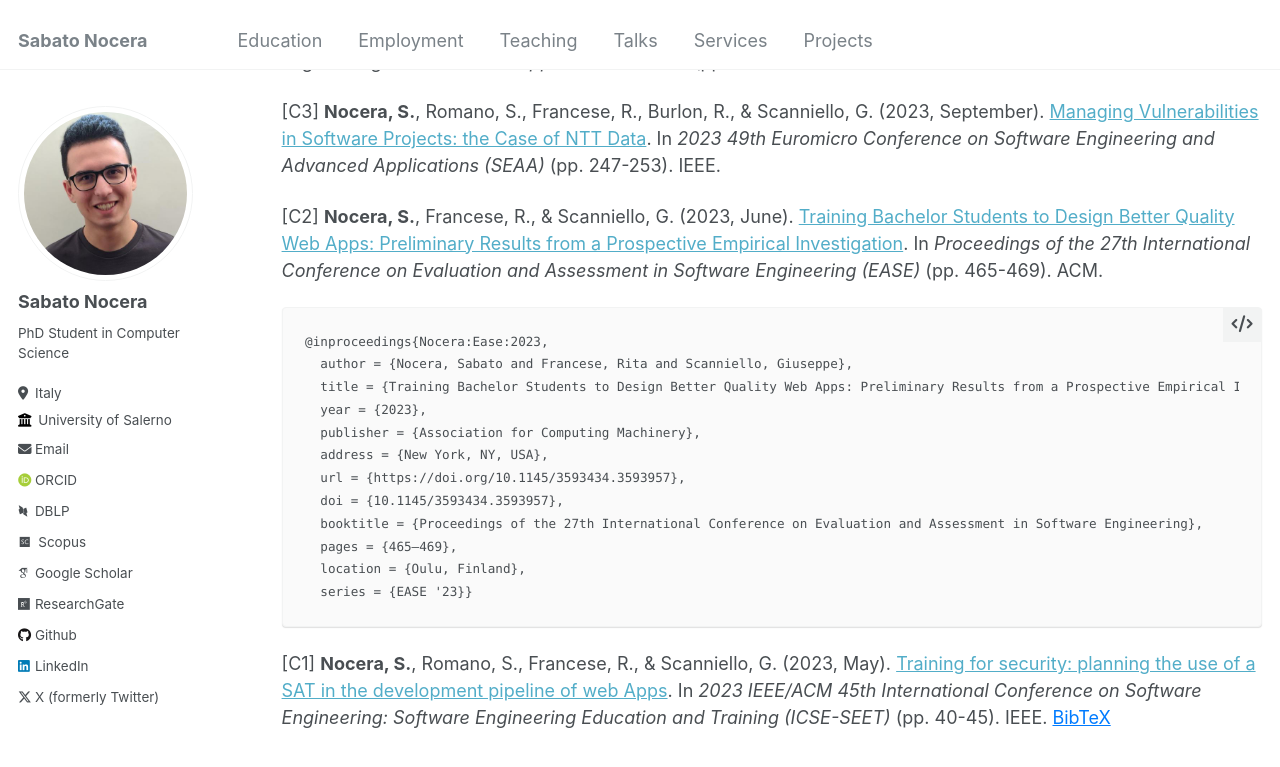
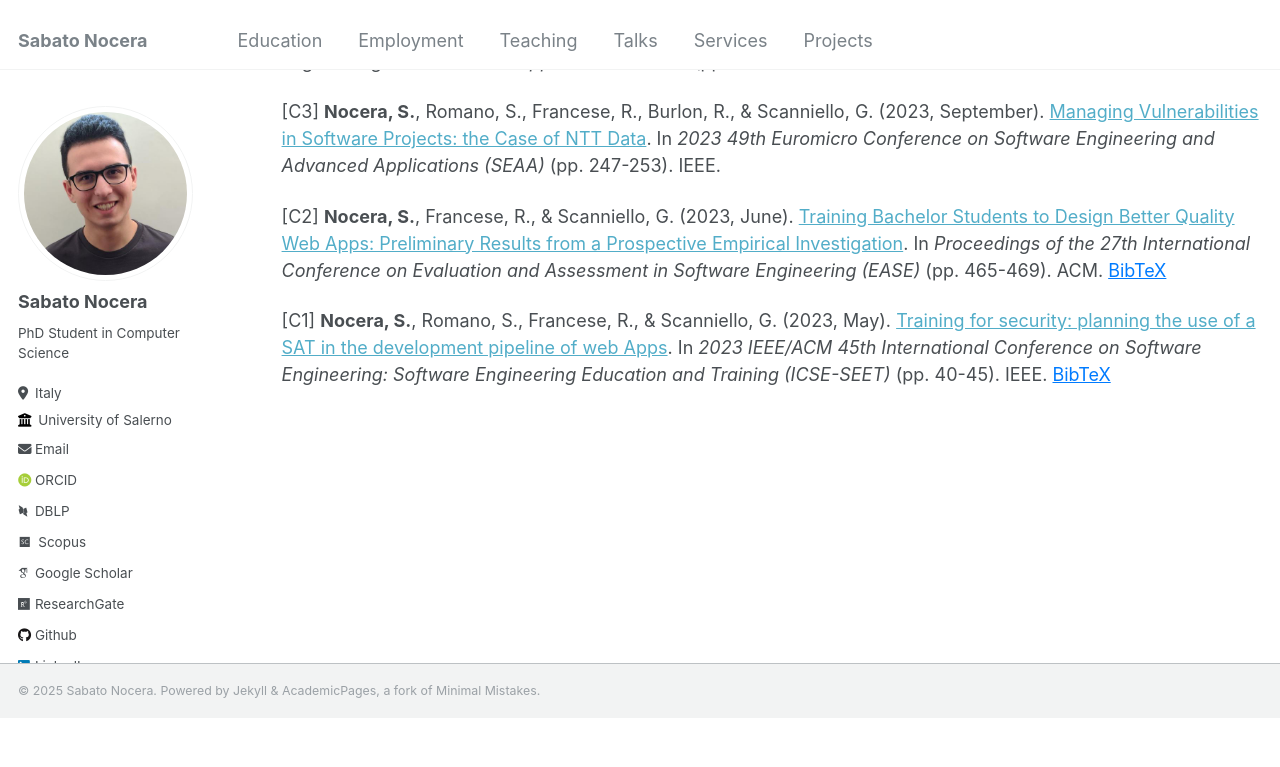
Before and after one commit to sabato-nocera/sabato-nocera.github.io, a Jekyll site: the page built from _pages/publications.md, in a window 1280 px wide and 900 px high, scrolled down 1186 px. Shown: the top 767 px of the window. Built offline with Jekyll 4.4.1, drawn with Linux system fonts in a browser that asks for light colours; some web fonts are replaced; after the commit the page ends 1905 px from its top, so only the background shows below that.

Commit message:
Update publications.md

````diff
--- a/_pages/publications.md
+++ b/_pages/publications.md
@@ -31,8 +31,9 @@ an Empirical Study](#). In _2025 IEEE/ACM 22th International Conference on Minin
 [C3] **Nocera, S.**, Romano, S., Francese, R., Burlon, R., & Scanniello, G. (2023, September). [Managing Vulnerabilities in Software Projects: the Case of NTT Data](https://doi.org/10.1109/SEAA60479.2023.00046). In _2023 49th Euromicro Conference on Software Engineering and Advanced Applications (SEAA)_ (pp. 247-253). IEEE.
 
 [C2] **Nocera, S.**, Francese, R., & Scanniello, G. (2023, June). [Training Bachelor Students to Design Better Quality Web Apps: Preliminary Results from a Prospective Empirical Investigation](https://doi.org/10.1145/3593434.3593957). In _Proceedings of the 27th International Conference on Evaluation and Assessment in Software Engineering (EASE)_ (pp. 465-469). ACM.
+<button style="all: unset; color: #007bff; cursor: pointer; text-decoration: underline; background: none; border: none;" onclick="toggleSnippet('c2')">BibTeX</button>
 
-```markdown
+<div id="c2" style="display: none; background-color: #f9f9f9; border: 1px solid #ddd; padding: 10px; margin-top: 10px; font-family: 'Courier New', monospace;">
 @inproceedings{Nocera:Ease:2023,
   author = {Nocera, Sabato and Francese, Rita and Scanniello, Giuseppe},
   title = {Training Bachelor Students to Design Better Quality Web Apps: Preliminary Results from a Prospective Empirical Investigation},
@@ -45,7 +46,7 @@ an Empirical Study](#). In _2025 IEEE/ACM 22th International Conference on Minin
   pages = {465–469},
   location = {Oulu, Finland},
   series = {EASE '23}}
-```
+</div>
 
 [C1] **Nocera, S.**, Romano, S., Francese, R., & Scanniello, G. (2023, May). [Training for security: planning the use of a SAT in the development pipeline of web Apps](https://doi.org/10.1109/ICSE-SEET58685.2023.00010). In _2023 IEEE/ACM 45th International Conference on Software Engineering: Software Engineering Education and Training (ICSE-SEET)_ (pp. 40-45). IEEE.
 <button style="all: unset; color: #007bff; cursor: pointer; text-decoration: underline; background: none; border: none;" onclick="toggleSnippet('c1')">BibTeX</button>
````
